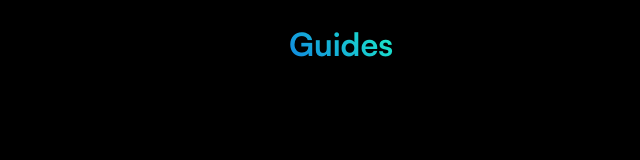
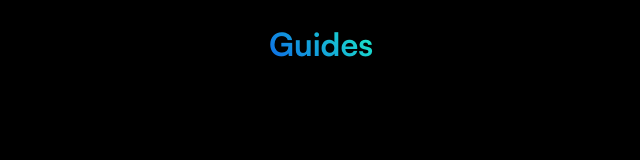
Before and after one commit to ayaan-dhir/empathica-website, a plain HTML site: page guides.html in a window 1280 px wide. Shown: the top 160 px of the page, without its empty margins (319-959 px from the left). Drawn offline with Linux system fonts and the light colour scheme.

Commit message:
changed formatting

```diff
--- a/guides.css
+++ b/guides.css
@@ -17,7 +17,6 @@ header {
 
 h1 {
     text-align: center;
-    padding-left: 5vh;
     background: -webkit-linear-gradient(45deg, #0d65e8, #1cf2c7);
     -webkit-background-clip: text;
     -webkit-text-fill-color: transparent;
```
